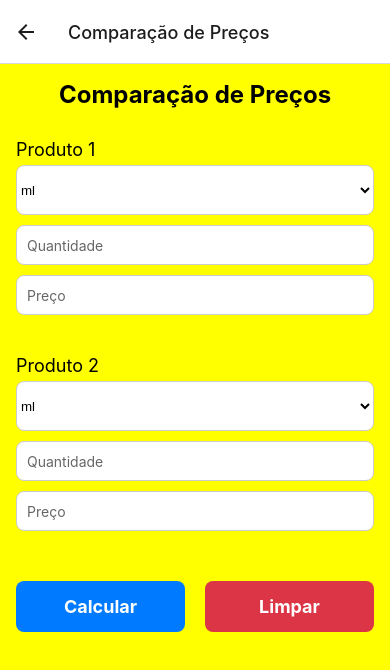
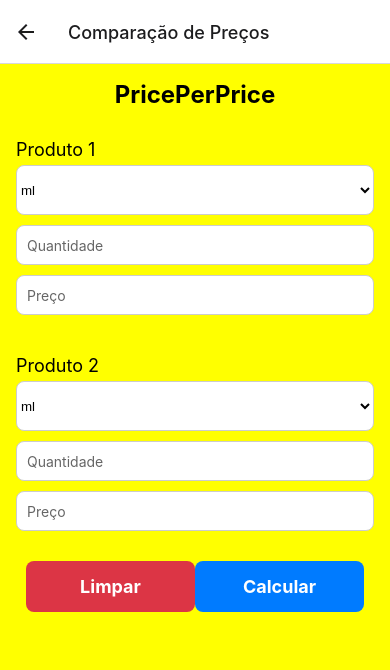
Before and after one commit to MarcosOps/priceperprice, a React Native app: screen /Conversion in a window 390 px wide. Shown: the top 670 px of the page. Built offline with nearby package versions, Linux system fonts and the light colour scheme.

Commit message:
pequenos ajustes

```diff
--- a/src/screens/ConversionScreen.js
+++ b/src/screens/ConversionScreen.js
@@ -56,13 +56,13 @@
         setResult({
           message: `Produto 1 é mais barato que o Produto 2 por ${unit1}`,
           winner: 'Produto 1',
-          difference: `Diferença: ${difference} por ${unit1}`,
+          difference: `Diferença: $${difference} por ${unit1}`,
         });
       } else if (pricePerUnit1 > pricePerUnit2) {
         setResult({
           message: `Produto 2 é mais barato que o Produto 1 por ${unit2}`,
           winner: 'Produto 2',
-          difference: `Diferença: ${difference} por ${unit2}`,
+          difference: `Diferença: $${difference} por ${unit2}`,
         });
       } else {
         setResult({
@@ -93,7 +93,7 @@
 
   return (
     <View style={styles.conversionContainer}>
-      <Text style={styles.conversionTitle}>Comparação de Preços</Text>
+      <Text style={styles.conversionTitle}>PricePerPrice</Text>
 
       {/* Produto 1 */}
       <Text style={styles.conversionLabel}>Produto 1</Text>
@@ -157,12 +157,12 @@
 
       {/* Botões de Calcular e Limpar */}
       <View style={styles.conversionButtonContainer}>
+        <TouchableOpacity style={styles.conversionClearButton} onPress={clearFields}>
+        <Text style={styles.conversionButtonText}>Limpar</Text>
+        </TouchableOpacity>
+
         <TouchableOpacity style={styles.conversionCalculateButton} onPress={comparePrices}>
           <Text style={styles.conversionButtonText}>Calcular</Text>
-        </TouchableOpacity>
-
-        <TouchableOpacity style={styles.conversionClearButton} onPress={clearFields}>
-          <Text style={styles.conversionButtonText}>Limpar</Text>
         </TouchableOpacity>
       </View>
 
--- a/src/screens/styles.js
+++ b/src/screens/styles.js
@@ -61,7 +61,7 @@
   conversionButtonContainer: {
     flexDirection: 'row',
     justifyContent: 'space-between',
-    marginTop: 20,
+    marginTop: 0,
   },
   conversionCalculateButton: {
     backgroundColor: '#007BFF',
```
